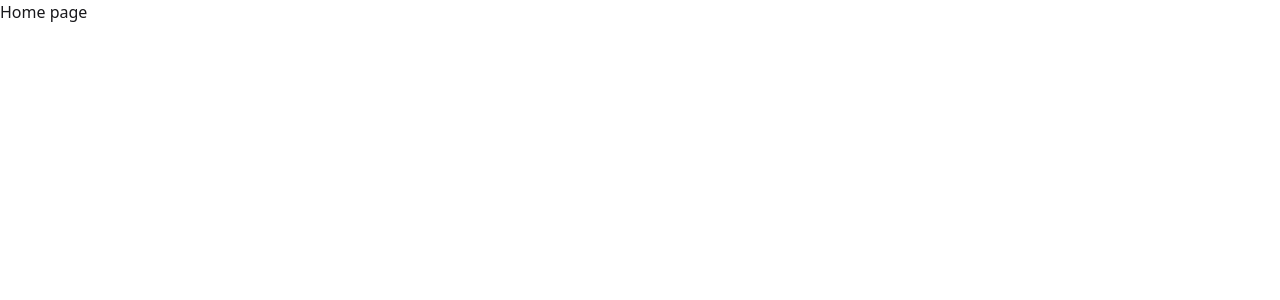
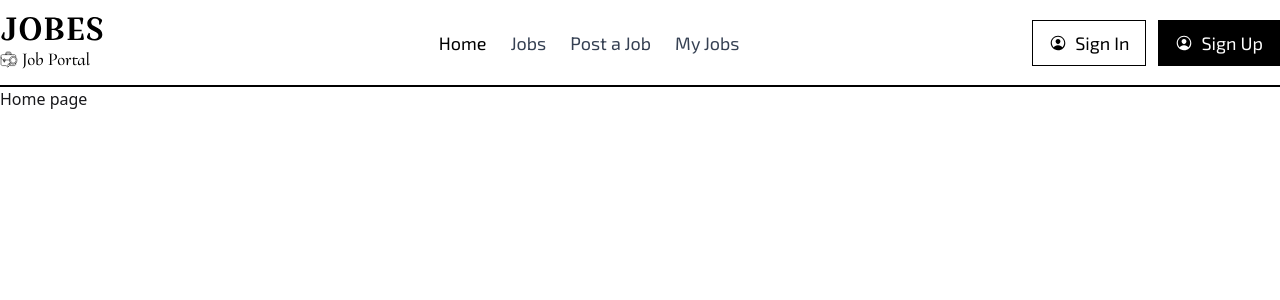
Before and after one commit to sagor-khan7/job-portal-client, a React (Vite) app: page / in a window 1280 px wide. Shown: the top 300 px of the page. Built offline with nearby package versions, Linux system fonts and the light colour scheme.

Commit message:
added responsive navbar component

```diff
--- a/src/layouts/MainLayout.jsx
+++ b/src/layouts/MainLayout.jsx
@@ -1,8 +1,10 @@
 import { Outlet } from "react-router-dom";
+import Navbar from "../pages/shared/Navbar";
 
 const MainLayout = () => {
   return (
     <div>
+      <Navbar />
       <Outlet />
     </div>
   );
--- /dev/null
+++ b/src/pages/shared/Navbar.jsx
@@ -0,0 +1,138 @@
+import { NavLink } from "react-router-dom";
+import { useState } from "react";
+import logo from "../../assets/logo.svg";
+import { IoPersonCircleOutline } from "react-icons/io5";
+import { FiMenu, FiX } from "react-icons/fi"; // ✅ React Icons
+
+const Navbar = () => {
+  const [isOpen, setIsOpen] = useState(false);
+
+  const navLinks = [
+    { path: "/", label: "Home" },
+    { path: "/jobs", label: "Jobs" },
+    { path: "/add-jobs", label: "Post a Job" },
+    { path: "/my-jobs", label: "My Jobs" },
+  ];
+
+  return (
+    <nav className="bg-white sticky top-0 z-50 border-b-2 border-black font-exo text-black">
+      <div className="container mx-auto py-4 flex justify-between items-center">
+        {/* Logo */}
+        <img src={logo} alt="logo image" />
+
+        {/* Desktop Menu */}
+        <nav className="hidden md:flex space-x-6">
+          {navLinks.map((link) => (
+            <NavLink
+              key={link.path}
+              to={link.path}
+              className={({ isActive }) =>
+                `relative text-lg transition-colors duration-300 ${
+                  isActive
+                    ? "text-black after:w-full"
+                    : "text-gray-700 after:w-0"
+                } nav-link hover:text-black`
+              }
+            >
+              {link.label}
+            </NavLink>
+          ))}
+        </nav>
+
+        {/* Desktop Auth Buttons */}
+        <div className="hidden md:flex space-x-3">
+          <NavLink
+            to="/signin"
+            className="relative px-4 py-2 flex items-center gap-2 text-lg border border-black overflow-hidden group"
+          >
+            <span className="relative z-10 flex items-center gap-2 transition-colors duration-300 group-hover:text-white">
+              <IoPersonCircleOutline />
+              Sign In
+            </span>
+            <span className="absolute inset-0 bg-black scale-x-0 group-hover:scale-x-100 origin-center transition-transform duration-500 ease-out"></span>
+          </NavLink>
+
+          <NavLink
+            to="/signup"
+            className="relative px-4 py-2 flex items-center gap-2 text-lg border border-black overflow-hidden group bg-black text-white"
+          >
+            <span className="relative z-10 flex items-center gap-2 transition-colors duration-300 group-hover:text-black">
+              <IoPersonCircleOutline />
+              Sign Up
+            </span>
+            <span className="absolute inset-0 bg-white scale-x-0 group-hover:scale-x-100 origin-center transition-transform duration-500 ease-out"></span>
+          </NavLink>
+        </div>
+
+        {/* Mobile Hamburger */}
+        <button
+          className="md:hidden text-gray-700 transition-transform duration-300"
+          onClick={() => setIsOpen(!isOpen)}
+        >
+          {isOpen ? (
+            <FiX className="w-7 h-7 transform rotate-0 transition-transform duration-300" />
+          ) : (
+            <FiMenu className="w-7 h-7 transform rotate-0 transition-transform duration-300" />
+          )}
+        </button>
+      </div>
+
+      {/* Mobile Menu */}
+      <div
+        className={`md:hidden bg-white shadow-md border-t border-black transform transition-all duration-500 ease-in-out ${
+          isOpen
+            ? "max-h-[500px] opacity-100"
+            : "max-h-0 opacity-0 overflow-hidden"
+        }`}
+      >
+        <nav className="flex flex-col space-y-2 p-4">
+          {navLinks.map((link) => (
+            <NavLink
+              key={link.path}
+              to={link.path}
+              className={({ isActive }) =>
+                `relative block px-3 py-2 text-lg transition-colors duration-300 ${
+                  isActive
+                    ? "text-black after:w-full"
+                    : "text-gray-700 after:w-0"
+                } nav-link hover:text-black`
+              }
+              onClick={() => setIsOpen(false)}
+            >
+              {link.label}
+            </NavLink>
+          ))}
+
+          {/* Mobile Auth Buttons */}
+          <div className="flex flex-col gap-2 pt-3">
+            <NavLink
+              to="/signin"
+              className="relative px-4 py-2 flex items-center justify-center gap-2 text-lg border border-black overflow-hidden group"
+              onClick={() => setIsOpen(false)}
+            >
+              <span className="relative z-10 flex items-center gap-2 transition-colors duration-300 group-hover:text-white">
+                <IoPersonCircleOutline />
+                Sign In
+              </span>
+              <span className="absolute inset-0 bg-black scale-x-0 group-hover:scale-x-100 origin-center transition-transform duration-500 ease-out"></span>
+            </NavLink>
+
+            <NavLink
+              to="/signup"
+              className="relative px-4 py-2 flex items-center justify-center gap-2 text-lg border border-black overflow-hidden group bg-black text-white"
+              onClick={() => setIsOpen(false)}
+            >
+              <span className="relative z-10 flex items-center gap-2 transition-colors duration-300 group-hover:text-black">
+                <IoPersonCircleOutline />
+                Sign Up
+              </span>
+              <span className="absolute inset-0 bg-white scale-x-0 group-hover:scale-x-100 origin-center transition-transform duration-500 ease-out"></span>
+            </NavLink>
+          </div>
+        </nav>
+      </div>
+    </nav>
+  );
+};
+
+export default Navbar;
```
